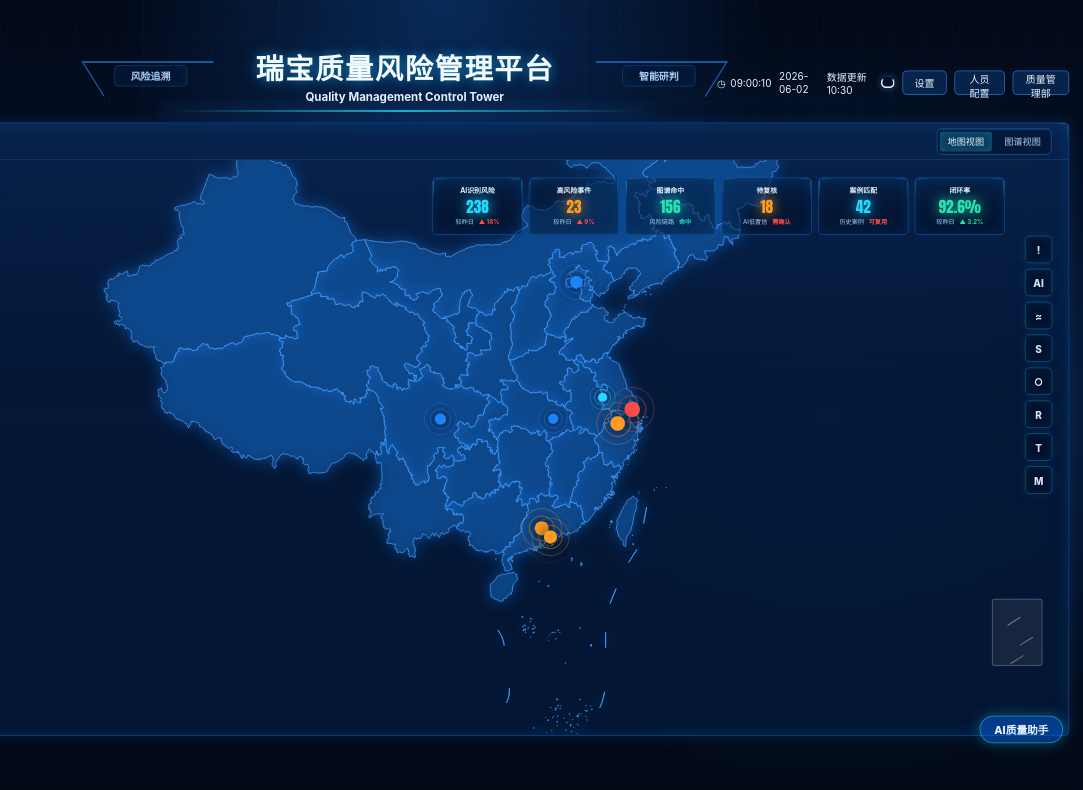
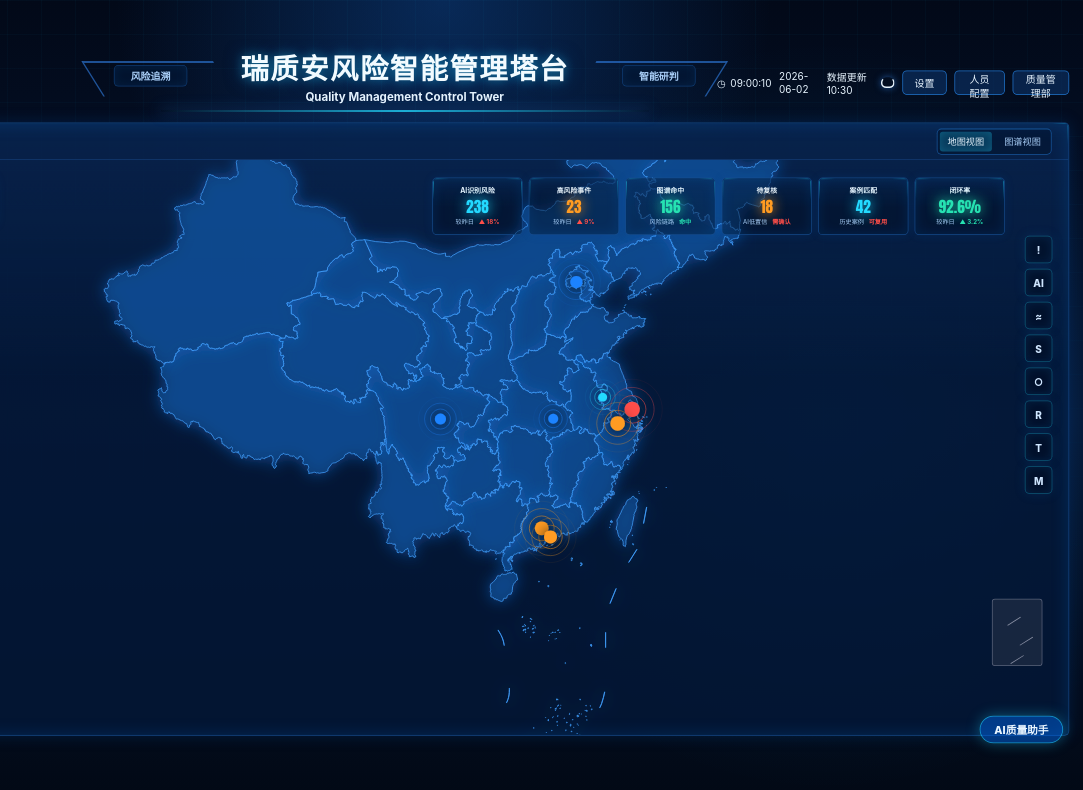
Before and after one commit to Michael-Fan-919/luckin_baby, a website built with Vite: page index.html in a window 1280 px wide. Shown: the full height of the page, 197-1280 px from the left. Built offline with nearby package versions, Linux system fonts and the light colour scheme.

Commit message:
Update dashboard title

```diff
--- a/index.html
+++ b/index.html
@@ -3,7 +3,7 @@
   <head>
     <meta charset="UTF-8" />
     <meta name="viewport" content="width=device-width, initial-scale=1.0" />
-    <title>瑞宝质量风险管理平台</title>
+    <title>瑞质安风险智能管理塔台</title>
     <link rel="stylesheet" href="./styles.css" />
   </head>
   <body>
@@ -20,7 +20,7 @@
               <a class="nav-btn" href="#analysis" data-page="analysis">智能研判</a>
             </nav>
             <a class="title-home active" href="#overview" data-page="overview">
-              <h1>瑞宝质量风险管理平台</h1>
+              <h1>瑞质安风险智能管理塔台</h1>
             </a>
             <p>Quality Management Control Tower</p>
           </div>
```
